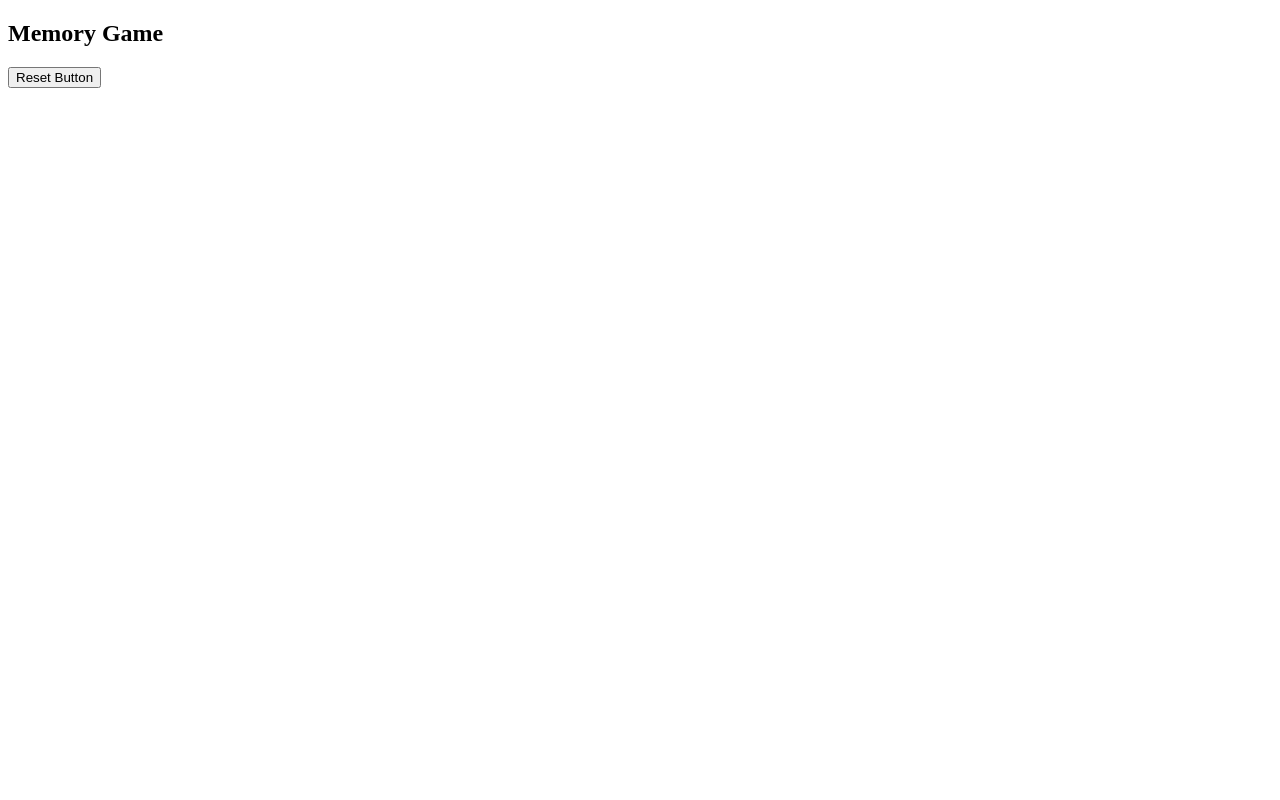
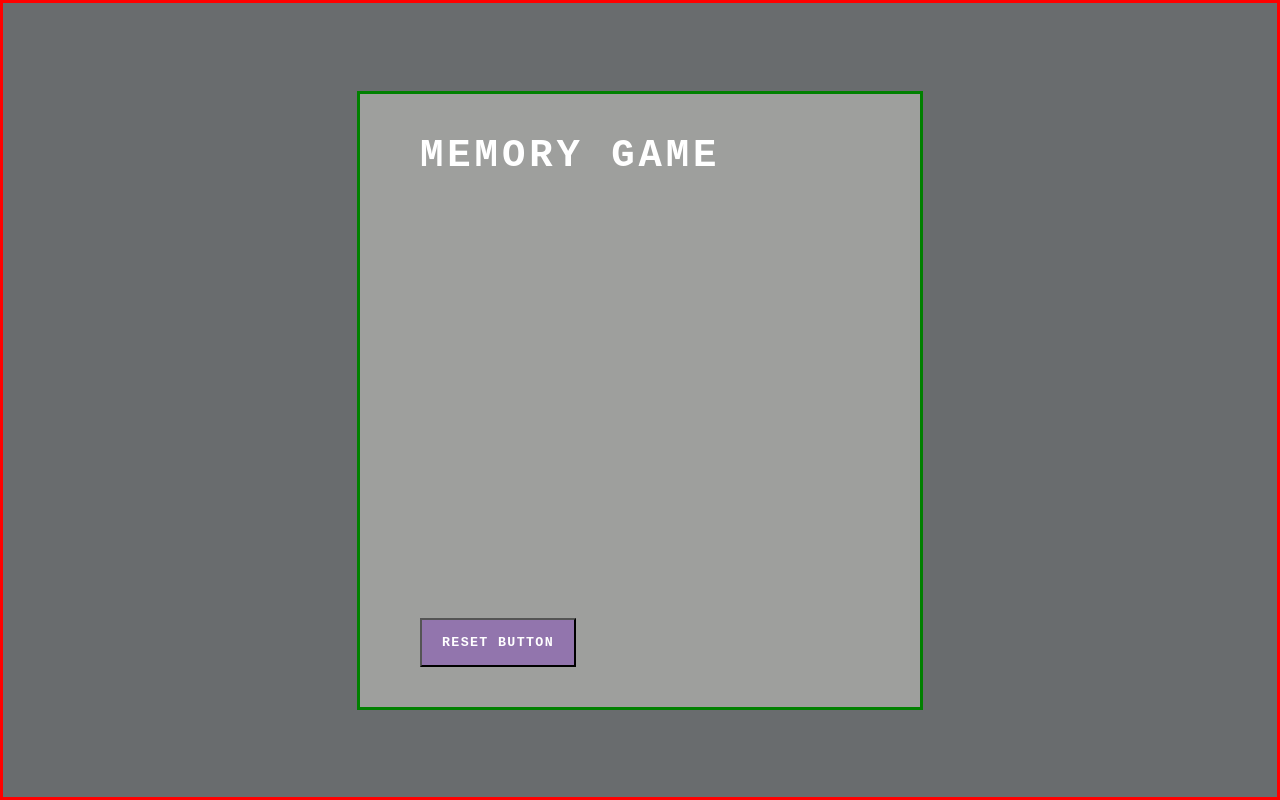
Before and after one commit to Mnqanqeni/memory-game, a website: page index.html in a window 1280 px wide. Drawn offline with Linux system fonts and the light colour scheme.

Commit message:
more pushes

```diff
--- a/css/styles.css
+++ b/css/styles.css
@@ -5,5 +5,58 @@
 *{
     margin: 0;
     padding: 0;
+    box-sizing: border-box;
+    font-family: monospace;
+}
+
+body{
+    display:flex;
+    justify-content: center;
     align-items: center;
+    min-height: 100vh;
+    background-color: rgb(105, 108, 110);
+    border: solid red;
+
 }
+
+.container{
+    border: solid green;
+    position: relative;
+    justify-content: center;
+    align-items: center;
+    flex-direction: column;
+    gap: 30px;
+    background: rgba(213, 213, 206, 0.49) ;
+    padding: 40px 60px;
+}
+
+h2{
+    font-size: 3em;
+    color:rgb(255, 255, 255);
+    text-transform: uppercase;
+    letter-spacing: 0.1em;
+}
+
+.reset{
+    padding: 15px 20px;
+    color: rgb(255, 255, 255);
+    background: rgb(146, 117, 173);
+    font: -1.5em;
+    letter-spacing: 0.1em;
+    text-transform: uppercase;
+    cursor: pointer;
+    font-weight: 600;
+}
+
+.reset:focus{
+    color: rgb(255, 255, 255);
+    background: rgb(128, 3, 245);
+}
+
+.game{
+    width: 440px;
+    height: 440px;
+    display: flex;
+    flex-wrap: wrap;
+    gap: 10px;
+}
--- a/index.html
+++ b/index.html
@@ -3,6 +3,7 @@
 <head>
     <meta charset="UTF-8">
     <meta name="viewport" content="width=device-width, initial-scale=1.0">
+    <link rel="stylesheet" href="./css/styles.css" />
     <title>Memory Game</title>
 </head>
 <body>
```
Also changed, not shown: src/memory_game.js (added, +31 -0 lines).
